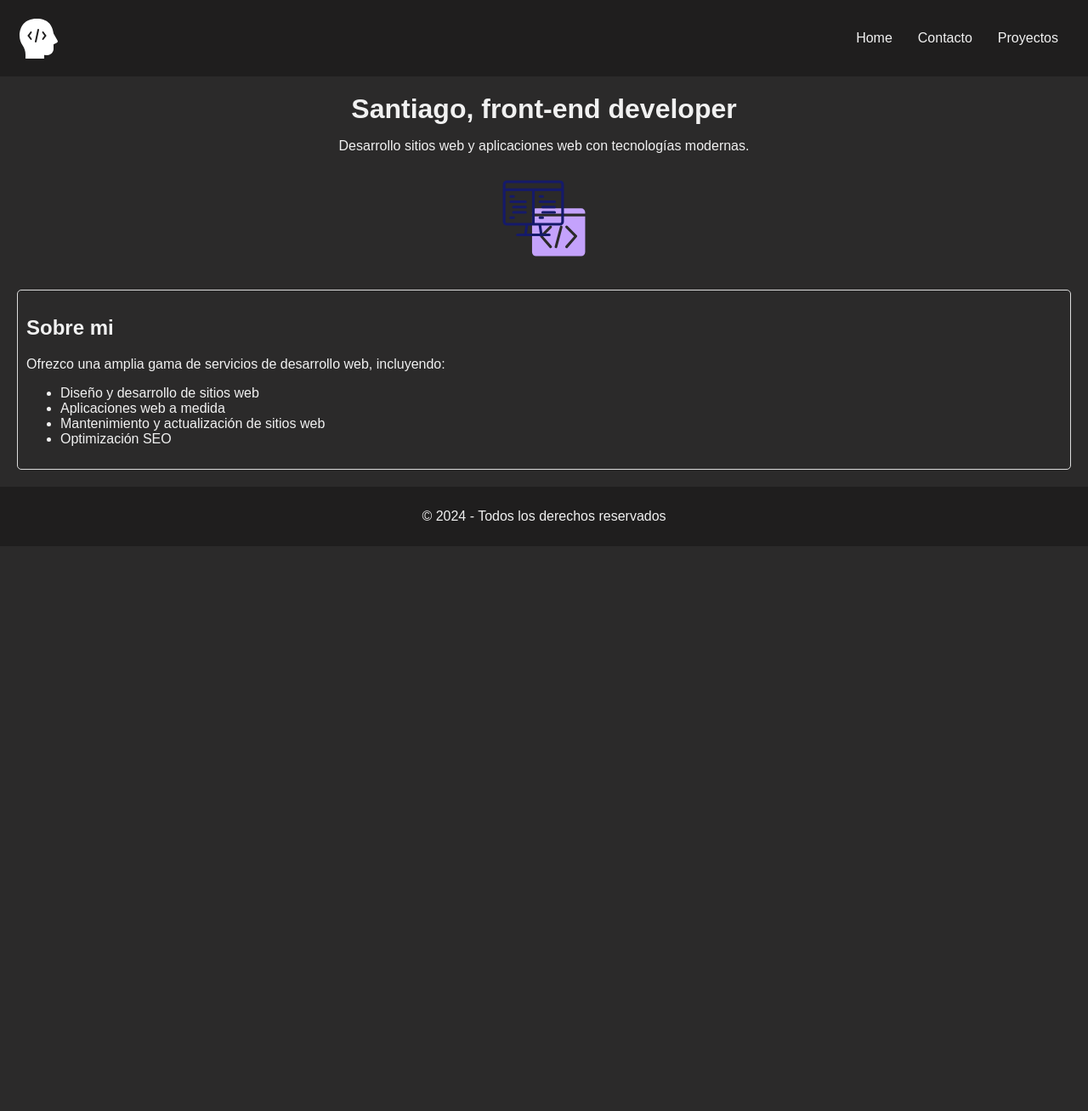
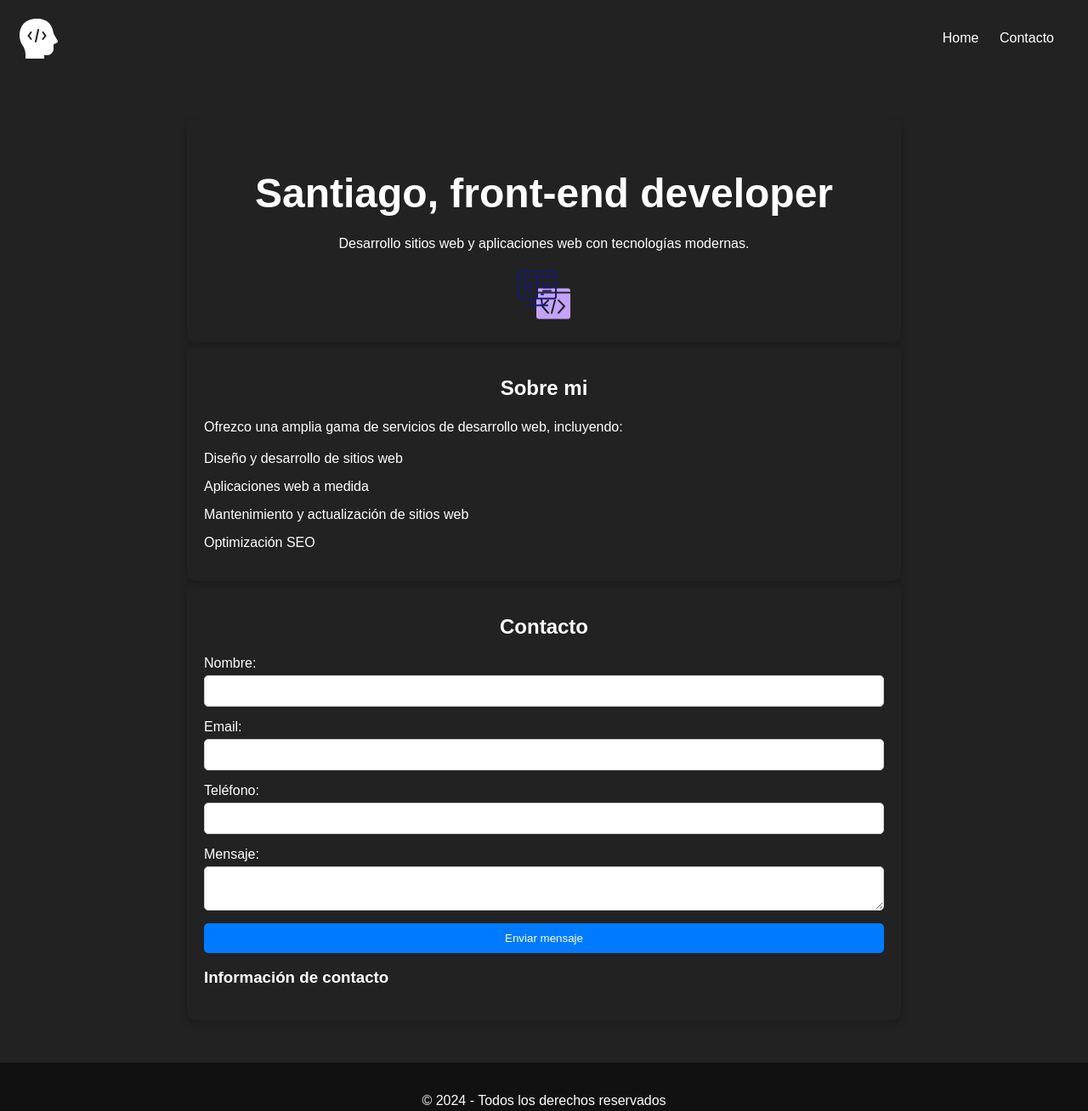
Before and after one commit to guardo2/disenoweb_uade, a plain HTML site: page index.html in a window 1280 px wide. Shown: the whole page at 85% size. Before the commit the page ends 800 px from the top, so only its background shows below. Drawn offline with Linux system fonts and the light colour scheme.

Commit message:
actualizacion trabajo

```diff
--- a/index.html
+++ b/index.html
@@ -10,18 +10,17 @@
     <header>
         <img src="icons8-developer_w (2).svg" alt="Logo">
         <nav>
-        <a href="index.html">Home</a>
-        <a href="contacto.html">Contacto</a>
-        <a href="proyectos.html">Proyectos</a>
+            <a href="#banner">Home</a>
+            <a href="#contacto">Contacto</a>
         </nav>
     </header>
     <main>
-        <section class="banner">
+        <section class="banner" id="banner">
             <h1>Santiago, front-end developer</h1>
             <p>Desarrollo sitios web y aplicaciones web con tecnologías modernas.</p>
             <img src="icons8-developer.svg" alt="Icono">
-            </section>
-            <section class="descripcion">
+        </section>
+        <section class="descripcion" id="descripcion">
             <h2>Sobre mi</h2>
             <p>Ofrezco una amplia gama de servicios de desarrollo web, incluyendo:</p>
             <ul>
@@ -31,9 +30,21 @@
                 <li>Optimización SEO</li>
             </ul>
         </section>
+        <section class="contacto" id="contacto">
+            <h1>Contacto</h1>
+            <form action="#">
+                <label for="nombre">Nombre:</label>
+                <input type="text" id="nombre" name="nombre" required>
+                <label for="email">Email:</label>
+                <input type="email" id="email" name="email" required>
+                <label for="telefono">Teléfono:</label>
+                <input type="tel" id="telefono" name="telefono">
+                <label for="mensaje">Mensaje:</label>
+                <textarea id="mensaje" name="mensaje" required></textarea>
+                <button type="submit">Enviar mensaje</button>
+            </form>
+            <h3>Información de contacto</h3>
+        </section>
     </main>
     <footer>
-        <p>&copy; 2024 - Todos los derechos reservados</p>
-    </footer>
-</body>
-</html>
+        <p>&copy; 2024 - Todos los derechos reservados</p
--- a/styles.css
+++ b/styles.css
@@ -1,80 +1,109 @@
+/* Estilo general para body */
 body {
-    background-color: #2b2a2a;
-    color: #f1f1f1;
-    font-family: Arial, sans-serif;
+    background-color: #222; /* Color de fondo oscuro */
+    color: #fff; /* Color de texto blanco */
+    font-family: sans-serif; /* Tipografía sans-serif */
     margin: 0;
     padding: 0;
 }
 
-a {
-    text-decoration: none;
-    color: #333;
-}
-
-img {
-    max-width: 100%;
-    height: auto;
-}
-
-  /* Header */
-
+/* Encabezado */
 header {
-    background-color: #1f1e1e;
-    padding: 20px;
     display: flex;
     justify-content: space-between;
     align-items: center;
+    padding: 20px;
 }
 
-h1 {
-    font-size: 2em;
-    margin: 0;
-}
-
-nav {
-    display: flex;
-    list-style: none;
+header img {
+    width: 50px;
+    height: 50px;
 }
 
 nav a {
-    color: #f1f1f1;
-    padding: 10px 15px;
-    border-radius: 5px;
-    transition: background-color 0.3s ease;
+    color: #fff;
+    text-decoration: none;
+    margin-right: 20px;
 }
 
-nav a:hover {
-    background-color: #f1f1f1;
-    color: #000000;
+/* Secciones */
+main {
+    padding: 50px 0; /* Agregar margen entre secciones */
 }
 
-  /* Main */
-
-main {
+section {
+    max-width: 800px; /* Ancho máximo para las secciones */
+    margin: 0 auto; /* Centrar las secciones */
     padding: 20px;
+    border-radius: 10px; /* Bordes redondeados */
+    box-shadow: 0 4px 8px rgba(0, 0, 0, 0.2); /* Sombra */
 }
 
-.banner {
+section h1,
+section h2 {
     text-align: center;
     margin-bottom: 20px;
 }
 
-.banner img {
-    margin: 10px auto;
-    width: 100px;
+section p {
+    line-height: 1.5;
 }
 
-.descripcion {
-    padding: 10px;
-    border: 1px solid #ddd;
-    border-radius: 5px;
+/* Banner */
+.banner {
+    text-align: center;
 }
 
-  /* Footer */
+.banner h1 {
+    font-size: 48px; /* Tamaño de fuente más grande para el título */
+}
 
+/* Descripción */
+.descripcion ul {
+    list-style: none; /* Eliminar viñetas */
+    padding: 0;
+}
+
+.descripcion li {
+    margin-bottom: 15px; /* Espacio entre elementos de la lista */
+}
+
+/* Contacto */
+.contacto form {
+    display: flex;
+    flex-direction: column;
+    width: 100%;
+}
+
+.contacto label {
+    margin-bottom: 5px;
+    display: block;
+}
+
+.contacto input,
+.contacto textarea {
+    padding: 10px;
+    border: 1px solid #ccc;
+    border-radius: 5px;
+    margin-bottom: 15px;
+}
+
+.contacto textarea {
+    resize: vertical; /* Permitir que el textarea se re dimensione */
+}
+
+.contacto button {
+    background-color: #007bff; /* Color de botón azul */
+    color: #fff;
+    padding: 10px 20px;
+    border: none;
+    border-radius: 5px;
+    cursor: pointer;
+}
+
+/* Pie de página */
 footer {
-    background-color: #1f1e1e;
-    color: #f1f1f1;
     text-align: center;
-    padding: 10px;
+    padding: 20px;
+    background-color: #111;
 }
```
Also changed, not shown: contacto.html (deleted, +0 -38 lines), proyectos.html (deleted, +0 -11 lines), 1 other file.
